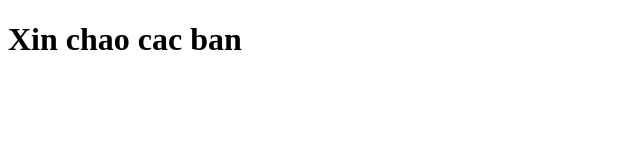
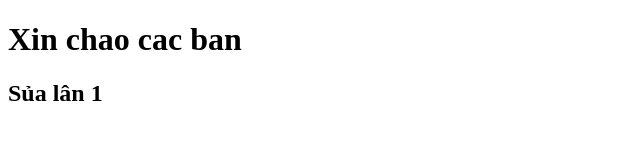
Before and after one commit to ngovanquandevweb/duan4, a plain HTML site: page index.html in a window 1280 px wide. Shown: the whole page, without its empty margins (0-640 px from the left). Drawn offline with Linux system fonts and the light colour scheme.

Commit message:
sua lan 1

```diff
--- a/index.html
+++ b/index.html
@@ -7,5 +7,6 @@
   </head>
   <body>
     <h1>Xin chao cac ban</h1>
+    <h2>Sủa lân 1</h2>
   </body>
 </html>
```
